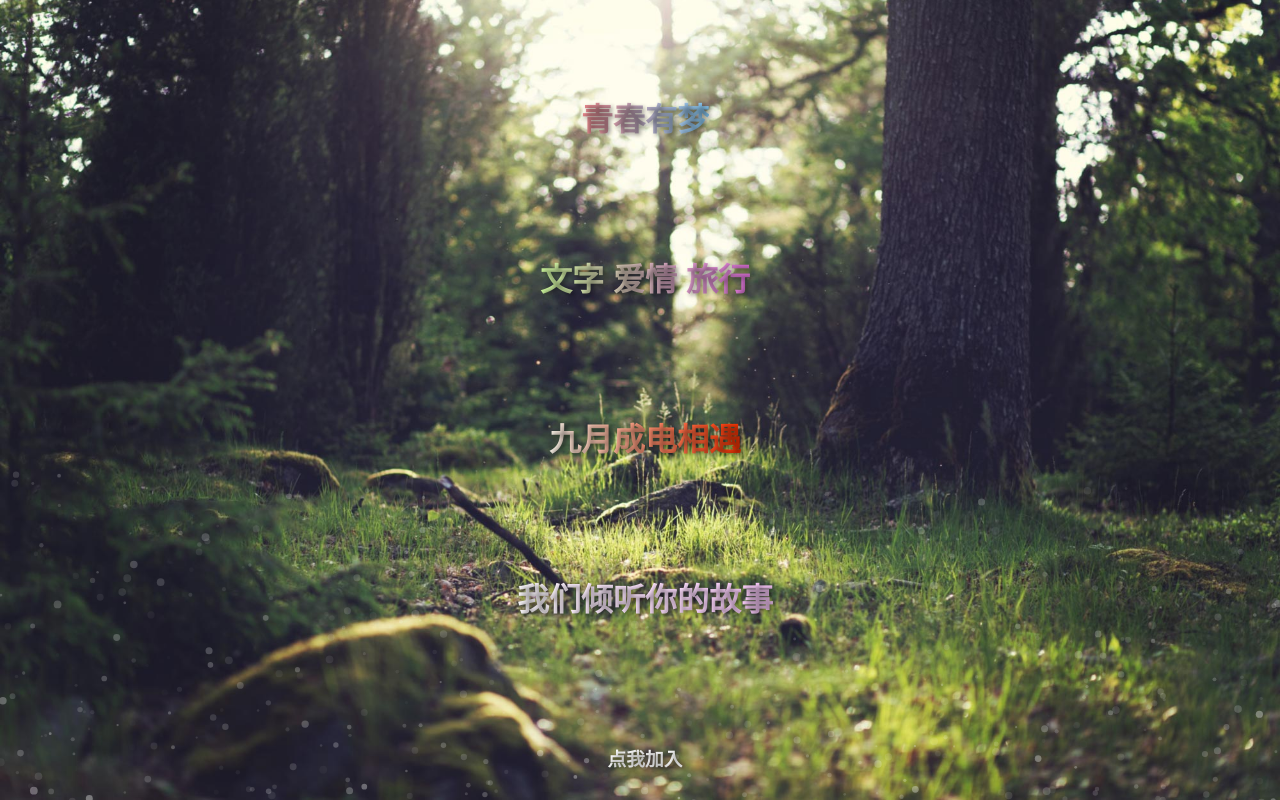
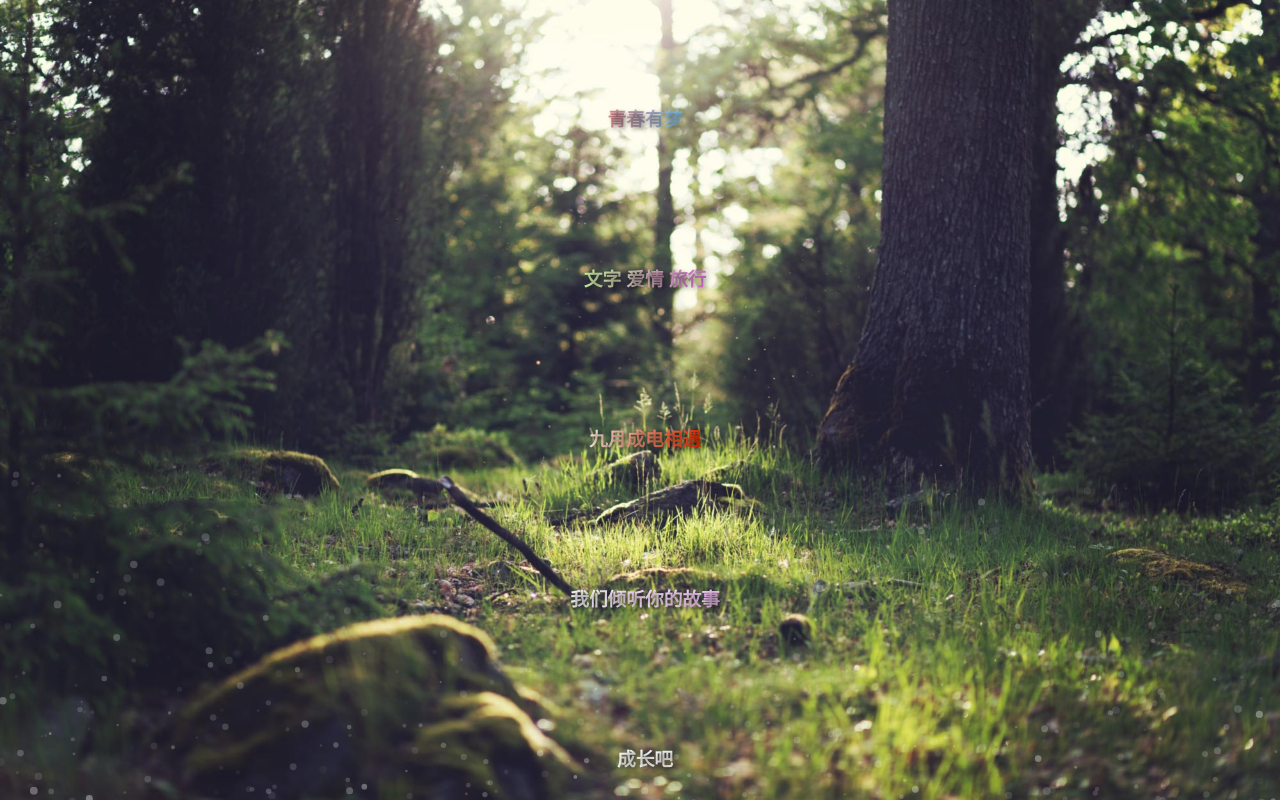
Before and after one commit to zjs1224522500/growthbar_recruit, a plain HTML site: page WebRoot/index.html in a window 1280 px wide. Drawn offline with Linux system fonts and the light colour scheme.

Commit message:
Add files via upload

```diff
--- a/WebRoot/index.html
+++ b/WebRoot/index.html
@@ -13,11 +13,14 @@
             <div class="content">
                 <div id="large-header" class="large-header">
                     <canvas id="demo-canvas"></canvas>
-                    <h1 class="one-title growthbar_title">青春有梦</h1>
-                    <h1 class="second-title growthbar_title">文字 爱情 旅行</h1>
-                    <h1 class="three-title growthbar_title">九月成电相遇</h1>
-                    <h1 class="four-title growthbar_title">我们倾听你的故事</h1>
-                    <h3 class="five-title"><a href="home.html">点我加入</a></h3>
+                    <h3 class="one-title growthbar_title">青春有梦</h3>
+                    <h3 class="second-title growthbar_title">文字 爱情 旅行</h3>
+                    <h3 class="three-title growthbar_title">九月成电相遇</h3>
+                    <h3 class="four-title growthbar_title">我们倾听你的故事</h3>
+                    <h3 class="seven-title">我们</h3>
+                    <h3 class="eight-title">是</h3>
+                    <h3 class="five-title">成长吧</h3>
+                    <h3 class="six-title"><a href="home.html">点我加入</a></h3>
                 </div>
             </div>
         </div>
```
